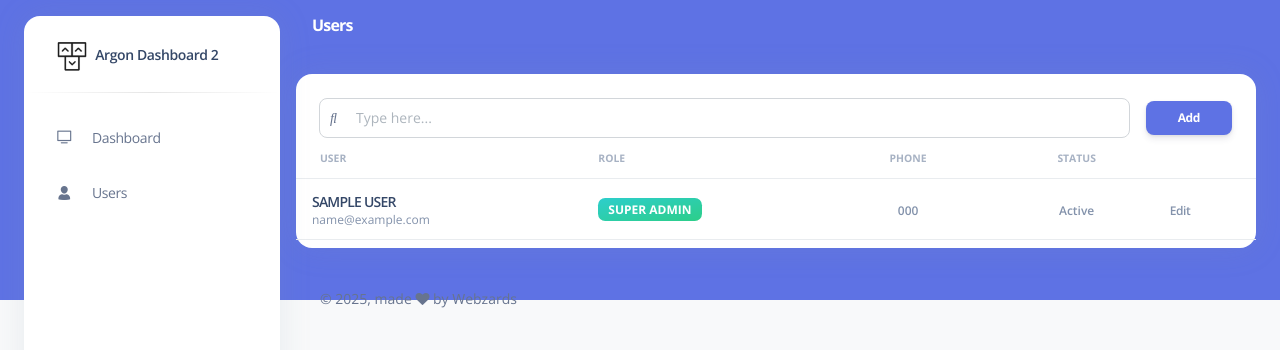
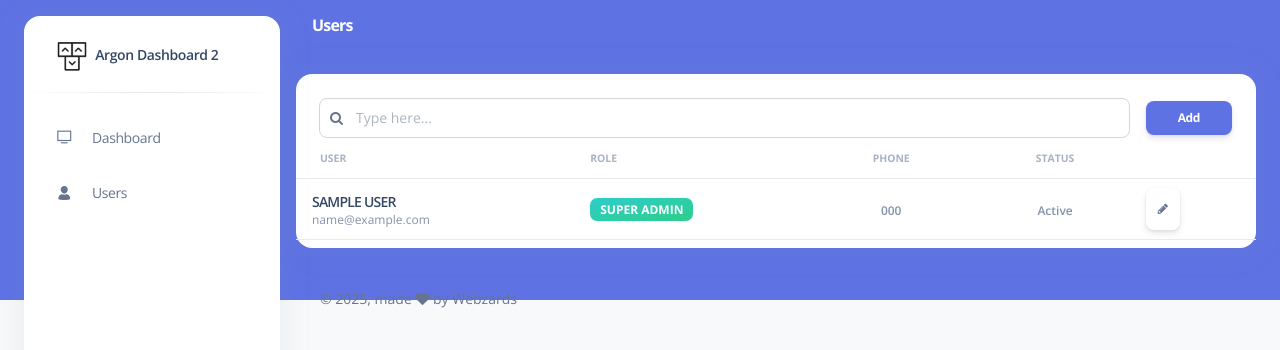
Before and after one commit to radomirbrkovic/fast-kit, a FastAPI app: page /admin/users in a window 1280 px wide. Shown: the top 350 px of the page. Run offline with FastAPI, Linux system fonts and the light colour scheme; the visitor is signed in with stand-in values (Sample User, id 1); tables that the repository leaves empty hold one stand-in row (values such as "Sample post").

Commit message:
Delete user - front

```diff
--- a/templates/admin/users/index.html
+++ b/templates/admin/users/index.html
@@ -8,7 +8,7 @@
                 <form method="get" action="{{ url_for('admin.users.index') }}"
                       class="relative flex flex-wrap items-stretch w-full transition-all rounded-lg ease mr-2">
     <span class="text-sm ease leading-5.6 absolute z-50 -ml-px flex h-full items-center whitespace-nowrap rounded-lg rounded-tr-none rounded-br-none border border-r-0 border-transparent bg-transparent py-2 px-2.5 text-center font-normal text-slate-500 transition-all">
-      <i class="fas fa-search" aria-hidden="true"></i>
+      <i class="fa fa-search" aria-hidden="true"></i>
     </span>
                     <input type="text" name="query" value="{{ query }}" onchange="this.form.submit()"
                            class="pl-9 text-sm dark:bg-slate-850 dark:text-white focus:shadow-primary-outline ease w-1/100 leading-5.6 relative -ml-px block min-w-0 flex-auto rounded-lg border border-solid border-gray-300 bg-white bg-clip-padding py-2 pr-3 text-gray-700 transition-all placeholder:text-gray-500 focus:border-blue-500 focus:outline-none focus:transition-shadow"
@@ -66,9 +66,17 @@
                             <span class="text-xs font-semibold leading-tight dark:text-white dark:opacity-80 text-slate-400">{{ user.status }}</span>
                         </td>
                         <td class="p-2 align-middle bg-transparent border-b dark:border-white/40 whitespace-nowrap shadow-transparent">
-                            <a href="{{ url_for('admin.users.edit', id=user.id) }}"
-                               class="text-xs font-semibold leading-tight dark:text-white dark:opacity-80 text-slate-400">
-                                Edit </a>
+
+                            <a href="{{ url_for('admin.users.edit', id=user.id) }}" class="inline-block px-3 py-3 mr-3 font-bold text-center uppercase align-middle rounded-lg cursor-pointer bg-[#d4d4d8] leading-normal text-xs ease-in tracking-tight-rem shadow-md bg-x-25 hover:-translate-y-px active:opacity-85 hover:shadow-md">
+                               <i class="fa fa-pencil" aria-hidden="true"></i>
+                            </a>
+
+                            {% if request.session['auth_id'] != user.id %}
+                                <a href="#" onclick="deleteUser({{ user.id }})" class="inline-block px-3 py-3 mr-3 font-bold text-center uppercase align-middle rounded-lg cursor-pointer text-white bg-[#f5365c] leading-normal text-xs ease-in tracking-tight-rem shadow-md bg-x-25 hover:-translate-y-px active:opacity-85 hover:shadow-md">
+                                   <i class="fa fa-trash-o" aria-hidden="true"></i>
+                                </a>
+                            {% endif %}
+
                         </td>
                     </tr>
                     {% endfor %}
@@ -81,4 +89,16 @@
         </div>
     </div>
 </div>
+
+<script>
+async function deleteUser(id) {
+    if (!confirm("Are you sure you want to delete this user?")) return;
+    const res = await fetch(`/users/${id}`, { method: "DELETE" });
+    if (res.ok) {
+        location.reload();
+    } else {
+        alert("Failed to delete");
+    }
+}
+</script>
 {% endblock %}
```
